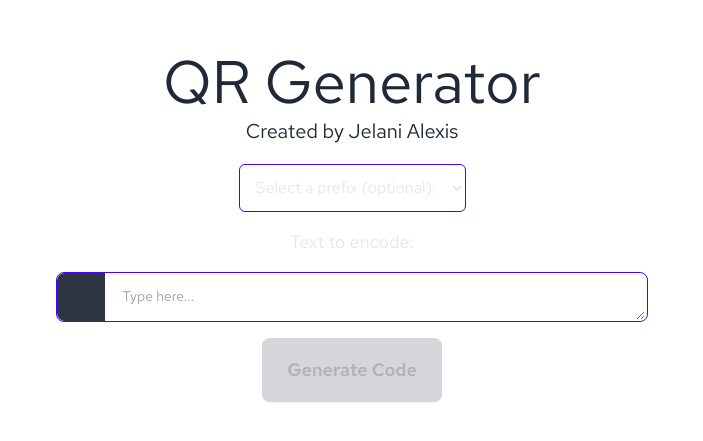
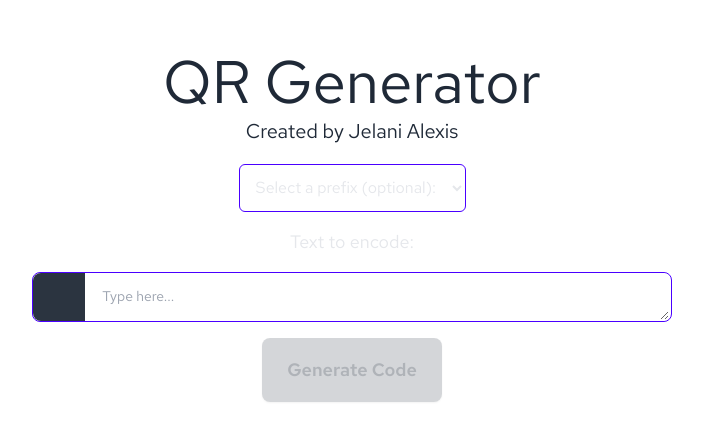
Before and after one commit to JelaniAlexis/qr-generator, a SvelteKit app: page / in a window 1280 px wide. Shown: the part 173-614 px from the top of the page, without its empty margins (288-991 px from the left). Built offline with nearby package versions, Linux system fonts and the light colour scheme.

Commit message:
fix input width bug

```diff
--- a/src/routes/+page.svelte
+++ b/src/routes/+page.svelte
@@ -35,7 +35,7 @@
     <title>QR Generator | Jelani Alexis</title>
 </svelte:head>
 
-<div class="w-full min-h-screen flex flex-col justify-center items-center text-center gap-6 p-12">
+<div class="w-full min-h-screen flex flex-col justify-center items-center text-center gap-6 py-12">
     <div class="flex flex-col items-center">
         <h1 class="text-6xl">QR Generator</h1>
         <sub class="text-xl">Created by Jelani Alexis</sub>
@@ -60,10 +60,10 @@
         </select>
         <label class="text-lg" for="string-to-encode">Text to encode:</label>
         <div class={`join w-11/12 md:w-3/4 lg:w-2/3 xl:w-1/2 textarea p-0 ${formData.string_to_encode == "" ? "textarea-primary" : "border-neutral"} text-center`}>
-            <div class="join-item w-1/6 sm:w-1/12 bg-neutral flex items-start py-3 justify-center text-sm">
-                <p class="text-neutral-content">{qrPrefixes[formData.prefix_id]}</p>
+            <div class="join-item w-3/12 sm:w-1/12 bg-neutral flex items-start py-3 justify-center text-sm">
+                <p class="text-neutral-content">{qrPrefixes[formData.prefix_id] }</p>
             </div>
-            <textarea class="join-item w-1/6 sm:w-11/12 h-full textarea focus:!outline-none focus:!border-none" name="string_to_encode" id="string-to-encode" required placeholder="Type here..." rows="1" bind:value={formData.string_to_encode}  />
+            <textarea class="join-item w-9/12 sm:w-11/12 h-full textarea focus:!outline-none focus:!border-none" name="string_to_encode" id="string-to-encode" required placeholder="Type here..." rows="1" bind:value={formData.string_to_encode}  />
         </div>
         <button class={`btn-lg btn ${formData.string_to_encode == "" ? "btn-disabled" : "btn-primary"}`} type="submit">Generate Code</button>
     </form>
```
